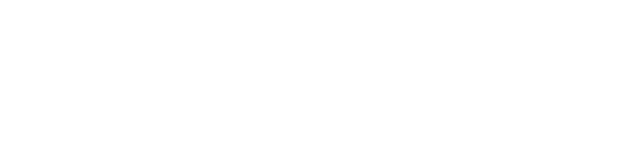
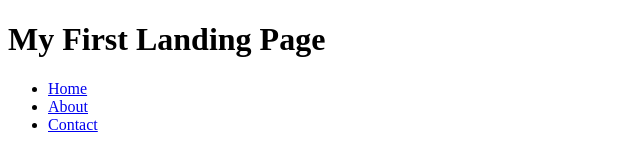
Before and after one commit to ssbbgm/my-first-landing-page, a plain HTML site: page index.html in a window 1280 px wide. Shown: the whole page, without its empty margins (0-640 px from the left). Drawn offline with Linux system fonts and the light colour scheme.

Commit message:
adding navigation bar

```diff
--- a/index.html
+++ b/index.html
@@ -7,6 +7,21 @@
     <title>Document</title>
 </head>
 <body>
-
+    <header">
+        <h1>My First Landing Page</h1>
+        <nav>
+            <ul>
+                <li>
+                    <a href="#">Home</a>
+                </li>
+                <li>
+                    <a href="#">About</a>
+                </li>
+                <li>
+                    <a href="#">Contact</a>
+                </li>
+            </nav>
+        </div>
+    </div>
 </body>
 </html>
```
